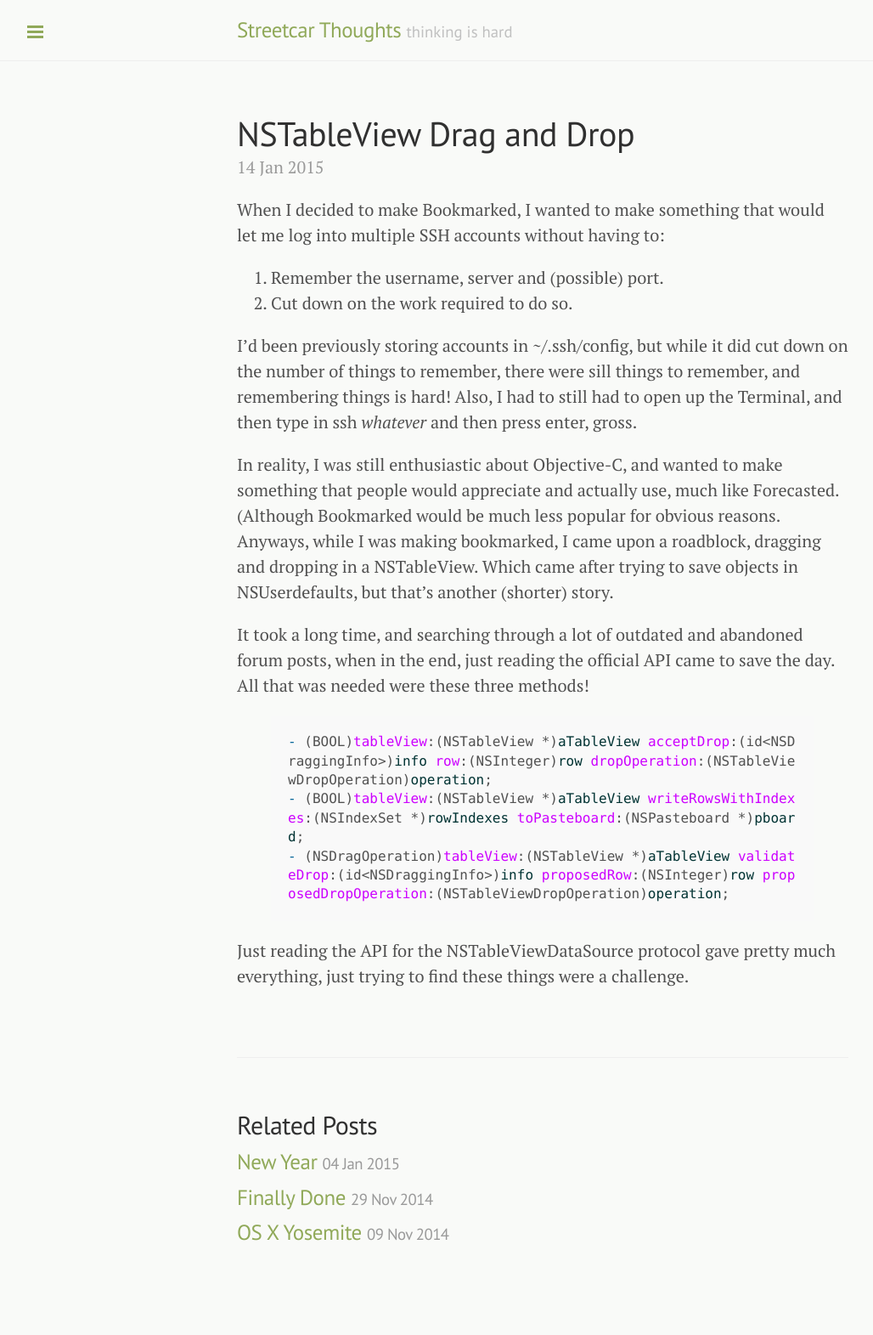
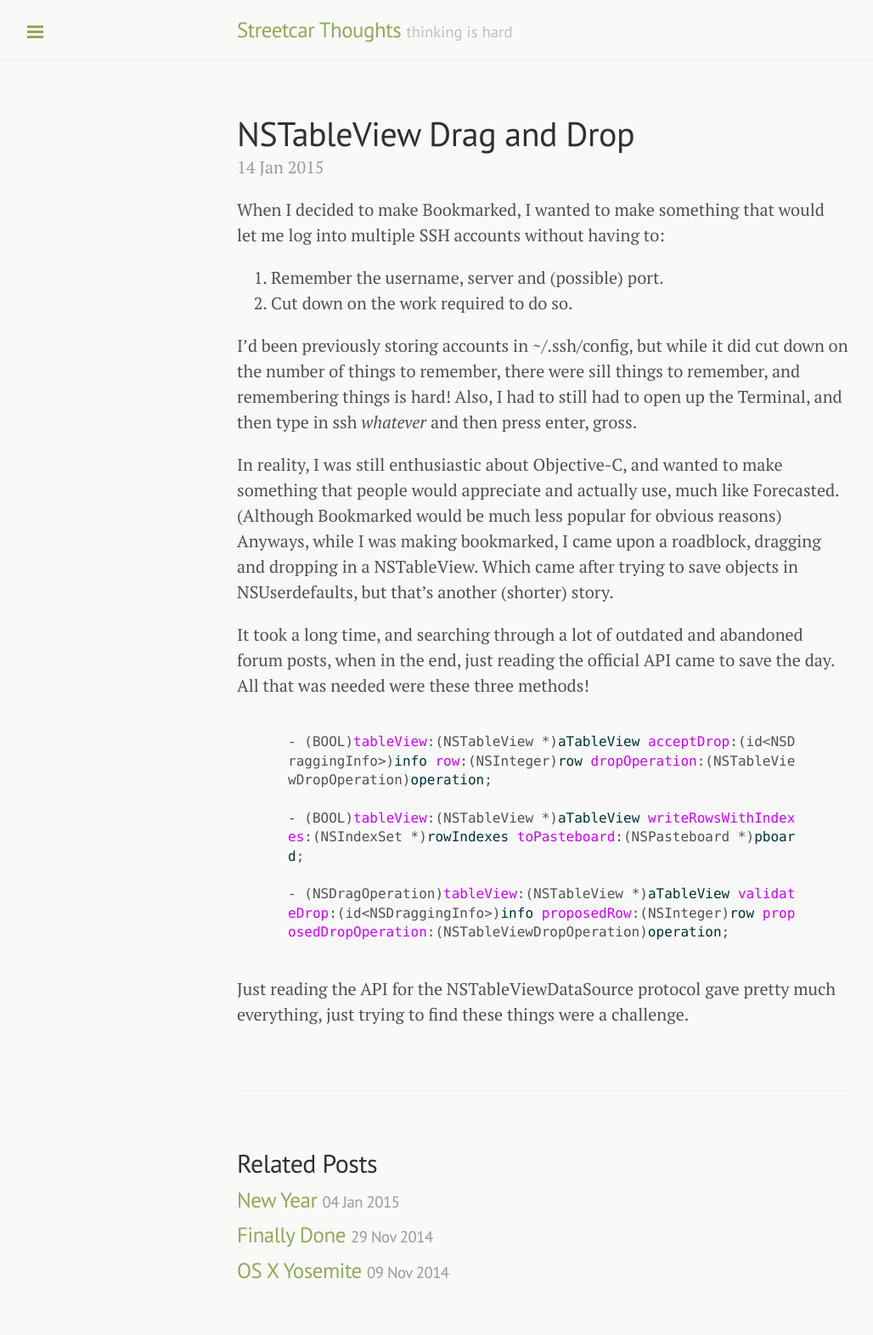
Before and after one commit to iMiiTH/iMiiTH.github.io, a Jekyll site: the page built from _posts/2015-01-14-NSTableView-Drag-and-Drop.markdown, in a window 1280 px wide. Shown: the whole page at 85% size, without its empty margins (1-1029 px from the left). Built offline with Jekyll 4.4.1, drawn with Linux system fonts in a browser that asks for light colours; Markdown is read by kramdown in place of the engine named in the settings; before the commit the page ends 1526 px from its top, so only the background shows below that; some of the changed lines change nothing that is shown.

Commit message:
Formatting revisions.

```diff
--- a/_posts/2015-01-14-NSTableView-Drag-and-Drop.markdown
+++ b/_posts/2015-01-14-NSTableView-Drag-and-Drop.markdown
@@ -6,18 +6,23 @@ categories: general
 ---
 
 When I decided to make Bookmarked, I wanted to make something that would let me log into multiple SSH accounts without having to:
-1. Remember the username, server and (possible) port.
-2. Cut down on the work required to do so.
+
+<ol>
+<li>Remember the username, server and (possible) port.</li>
+<li>Cut down on the work required to do so.</li>
+</ol>
 
 I'd been previously storing accounts in ~/.ssh/config, but while it did cut down on the number of things to remember, there were sill things to remember, and remembering things is hard! Also, I had to still had to open up the Terminal, and then type in ssh *whatever* and then press enter, gross.
 
-In reality, I was still enthusiastic about Objective-C, and wanted to make something that people would appreciate and actually use, much like Forecasted. (Although Bookmarked would be much less popular for obvious reasons. Anyways, while I was making bookmarked, I came upon a roadblock, dragging and dropping in a NSTableView. Which came after trying to save objects in NSUserdefaults, but that's another (shorter) story.
+In reality, I was still enthusiastic about Objective-C, and wanted to make something that people would appreciate and actually use, much like Forecasted. (Although Bookmarked would be much less popular for obvious reasons) Anyways, while I was making bookmarked, I came upon a roadblock, dragging and dropping in a NSTableView. Which came after trying to save objects in NSUserdefaults, but that's another (shorter) story.
 
 It took a long time, and searching through a lot of outdated and abandoned forum posts, when in the end, just reading the official API came to save the day. All that was needed were these three methods!
 
 {% highlight Objective-C %}
 - (BOOL)tableView:(NSTableView *)aTableView acceptDrop:(id<NSDraggingInfo>)info row:(NSInteger)row dropOperation:(NSTableViewDropOperation)operation;
+
 - (BOOL)tableView:(NSTableView *)aTableView writeRowsWithIndexes:(NSIndexSet *)rowIndexes toPasteboard:(NSPasteboard *)pboard;
+
 - (NSDragOperation)tableView:(NSTableView *)aTableView validateDrop:(id<NSDraggingInfo>)info proposedRow:(NSInteger)row proposedDropOperation:(NSTableViewDropOperation)operation;
 {% endhighlight %}
 
```
